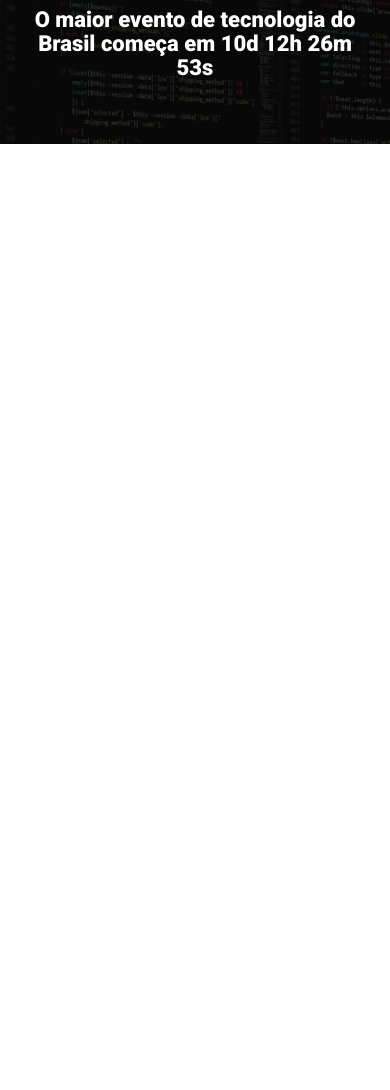
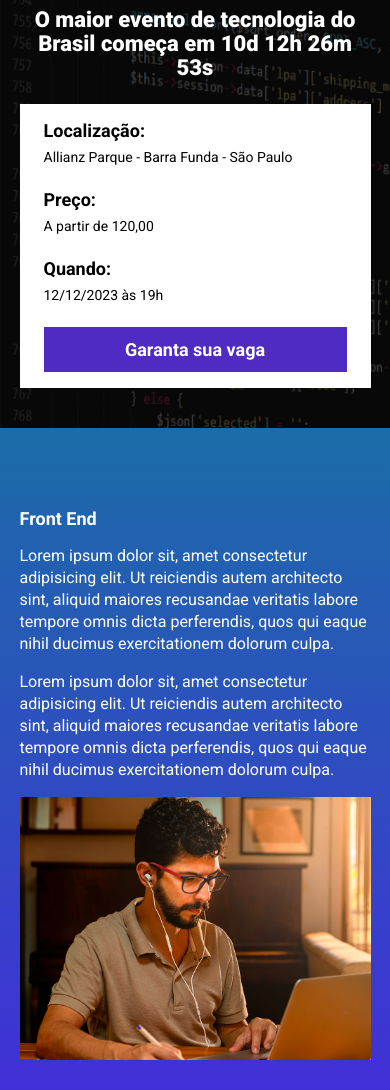
Before and after one commit to Rojerneo/ebac_tech_talks, a website built with Parcel: page src/index.html in a window 390 px wide. Shown: the part 96-1186 px from the top of the page. Before the commit the page ends 844 px from the top, so only its background shows below. Built offline with nearby package versions, Linux system fonts and the light colour scheme.

Commit message:
Finalizada a sessões dos cursos

```diff
--- a/src/index.html
+++ b/src/index.html
@@ -4,6 +4,7 @@
     <meta charset="UTF-8">
     <meta name="viewport" content="width=device-width, initial-scale=1.0">
     <title>Document</title>
+    <link rel="stylesheet" href="https://unpkg.com/aos@next/dist/aos.css" />
     <link rel="stylesheet" href="styles/main.scss">
 
     <link rel="preconnect" href="https://fonts.googleapis.com">
@@ -17,9 +18,77 @@
             <p class="hero__text">
                 O maior evento de tecnologia do Brasil começa em 10d 12h 26m 53s
             </p>
+            <div class="infos-bar">
+                <ul class="infos-bar__infos">
+                    <li class="infos-bar__infos__item">
+                        <b>Localização:</b>
+                        Allianz Parque - Barra Funda - São Paulo
+                    </li>
+                    <li class="infos-bar__infos__item">
+                        <b>Preço:</b>
+                        A partir de 120,00
+                    </li>
+                    <li class="infos-bar__infos__item">
+                        <b>Quando:</b>
+                        12/12/2023 às 19h
+                    </li>
+                </ul>
+                <a class="button button--primary" href="#">
+                    Garanta sua vaga
+                </a>
+            </div>
         </div>
     </header>
+    <section class="event event--front-end">
+        <div class="container" data-aos='fade-right'>
+            <div class="event__description">
+                <h2 class="event__description__title">
+                    Front End
+                </h2>
+                <p class="event__description__text">Lorem ipsum dolor sit, amet consectetur adipisicing elit. Ut reiciendis autem architecto sint, aliquid maiores recusandae veritatis labore tempore omnis dicta perferendis, quos qui eaque nihil ducimus exercitationem dolorum culpa.</p>
+                <p class="event__description__text">Lorem ipsum dolor sit, amet consectetur adipisicing elit. Ut reiciendis autem architecto sint, aliquid maiores recusandae veritatis labore tempore omnis dicta perferendis, quos qui eaque nihil ducimus exercitationem dolorum culpa.</p>
+            </div>
+            <img class="event__image" src="./images/frontend.png" alt="Front-end">
+        </div>
+    </section>
+    <section class="event event--ux-ui event--image-left">
+        <div class="container" data-aos='fade-left'>
+            <div class="event__description">
+                <h2 class="event__description__title">
+                    UX/UI
+                </h2>
+                <p class="event__description__text">Lorem ipsum dolor sit, amet consectetur adipisicing elit. Ut reiciendis autem architecto sint, aliquid maiores recusandae veritatis labore tempore omnis dicta perferendis, quos qui eaque nihil ducimus exercitationem dolorum culpa.</p>
+                <p class="event__description__text">Lorem ipsum dolor sit, amet consectetur adipisicing elit. Ut reiciendis autem architecto sint, aliquid maiores recusandae veritatis labore tempore omnis dicta perferendis, quos qui eaque nihil ducimus exercitationem dolorum culpa.</p>
+            </div>
+            <img class="event__image" src="./images/ui-ux.png" alt="UX/UI">
+        </div>
+    </section>
+    <section class="event event--data-science">
+        <div class="container" data-aos="fade-right">
+            <div class="event__description">
+                <h2 class="event__description__title">
+                    Data Science
+                </h2>
+                <p class="event__description__text">Lorem ipsum dolor sit, amet consectetur adipisicing elit. Ut reiciendis autem architecto sint, aliquid maiores recusandae veritatis labore tempore omnis dicta perferendis, quos qui eaque nihil ducimus exercitationem dolorum culpa.</p>
+                <p class="event__description__text">Lorem ipsum dolor sit, amet consectetur adipisicing elit. Ut reiciendis autem architecto sint, aliquid maiores recusandae veritatis labore tempore omnis dicta perferendis, quos qui eaque nihil ducimus exercitationem dolorum culpa.</p>
+            </div>
+            <img class="event__image" src="./images/data.png" alt="data science">
+        </div>
+    </section>
+    <section class="event event--back-end event--image-left">
+        <div class="container" data-aos='fade-left'>
+            <div class="event__description">
+                <h2 class="event__description__title">
+                    Back End
+                </h2>
+                <p class="event__description__text">Lorem ipsum dolor sit, amet consectetur adipisicing elit. Ut reiciendis autem architecto sint, aliquid maiores recusandae veritatis labore tempore omnis dicta perferendis, quos qui eaque nihil ducimus exercitationem dolorum culpa.</p>
+                <p class="event__description__text">Lorem ipsum dolor sit, amet consectetur adipisicing elit. Ut reiciendis autem architecto sint, aliquid maiores recusandae veritatis labore tempore omnis dicta perferendis, quos qui eaque nihil ducimus exercitationem dolorum culpa.</p>
+            </div>
+            <img class="event__image" src="./images/backend.png" alt="back end">
+        </div>
+    </section>
 
+    <script src="https://unpkg.com/aos@next/dist/aos.js"></script>
     <script src="scripts/main.js"></script>
 </body>
 </html>
--- a/src/scripts/main.js
+++ b/src/scripts/main.js
@@ -1 +1 @@
-console.log('Olá mundo!')
+AOS.init();
--- /dev/null
+++ b/src/styles/_events.scss
@@ -0,0 +1,64 @@
+@use '_variables';
+
+.event {
+    padding: 80px 0;
+
+    &--front-end {
+        background-image: linear-gradient(variables.$blue1, variables.$blue2);
+    }
+
+    &--ux-ui {
+        background-image: linear-gradient(variables.$blue2, variables.$pink);
+    }
+
+    &--data-science {
+        background-image: linear-gradient(variables.$pink, variables.$yellow);
+    }
+
+    &--back-end {
+        background-image: linear-gradient(variables.$yellow, variables.$pink);
+    }
+
+    &--image-left {
+        .container {
+            flex-direction: row-reverse;
+        }
+    }
+
+    .container {
+        display: flex;
+        gap: 40px;
+    }
+
+    &__description {
+        &__title {
+            font-size: 18px;
+            font-weight: bold;
+            margin-bottom: 16px;
+        }
+
+        &__text {
+            line-height: 22px;
+            margin-bottom: 16px;
+        }
+    }
+
+    &__image {
+        max-width: 360px;
+    }
+
+    @media (max-width: 640px) {
+        .container {
+            display: block;
+        }
+
+        &__description {
+            margin-right: 0;
+            margin-bottom: 16px;
+        }
+
+        &__image {
+            width: 100%;
+        }
+    }
+}
--- a/src/styles/hero.scss
+++ b/src/styles/_hero.scss
@@ -1,3 +1,5 @@
+@use '_variables';
+
 .hero {
     padding-top: 64px;
     padding-bottom: 100px;
@@ -16,7 +18,7 @@
         left: 0;
         width: 100%;
         height: 100%;
-        background-color: #000;
+        background-color: variables.$textSecondary;
         content: '';
         opacity: .7;
     }
@@ -25,7 +27,7 @@
         margin: 64px 0;
         font-size: 40px;
         line-height: 56px;
-        color: #fff;
+        color: variables.$textPrimary;
         font-weight: 900;
         text-align: center;
     }
--- /dev/null
+++ b/src/styles/_variables.scss
@@ -0,0 +1,9 @@
+$textPrimary: #fff;
+$textSecondary: #000;
+
+$blue1: #1b6ca7;
+$blue2: #442bdb;
+$pink: #89223b;
+$yellow: #9c791d;
+
+$colorbottonPrimary: #4f2ac3;
--- /dev/null
+++ b/src/styles/components/_buttons.scss
@@ -0,0 +1,26 @@
+@use '../_variables';
+
+.button {
+    padding: 12px;
+    font-size: 18px;
+    font-weight: bold;
+    text-decoration: none;
+    text-align: center;
+    white-space: nowrap;
+
+    &--primary {
+        color: variables.$textPrimary;
+        background-color: variables.$colorbottonPrimary;
+        text-align: center;
+    }
+
+    @media (max-width: 640px) {
+        display: block;
+        width: 100%;
+        justify-content: center;
+    }
+
+    @media (max-width: 1024px) {
+        display: flex;
+    }
+}
--- /dev/null
+++ b/src/styles/components/_infos-bar.scss
@@ -0,0 +1,43 @@
+@use '../_variables';
+
+.infos-bar {
+    background-color: variables.$textPrimary;
+    padding: 16px 24px;
+    display: flex;
+    justify-content: space-between;
+
+    &__infos {
+        display: flex;
+        gap: 40px;
+
+            &__item {
+                font-size: 14px;
+                color: variables.$textSecondary;
+            }
+
+            b {
+                font-size: 18px;
+                display: block;
+                color: variables.$textSecondary;
+                margin-bottom: 8px;
+            }
+        }
+
+        @media (max-width: 640px) {
+            display: block;
+
+            &__infos {
+                display: block;
+
+                &__item {
+                    margin-bottom: 24px;
+                }
+            }
+        }
+
+        @media (max-width: 1024px) {
+            &__infos {
+                gap: 16px;
+            }
+        }
+}
--- a/src/styles/main.scss
+++ b/src/styles/main.scss
@@ -1,10 +1,16 @@
-@use 'hero';
+@use '_hero';
+@use 'components/_infos-bar';
+@use 'components/_buttons';
+@use '_events';
+@use '_variables';
 
 * {
     margin: 0;
     padding: 0;
     box-sizing: border-box;
     font-family: 'Roboto', sans-serif;
+    list-style: none;
+    color: variables.$textPrimary;
 }
 
 .container {
```
